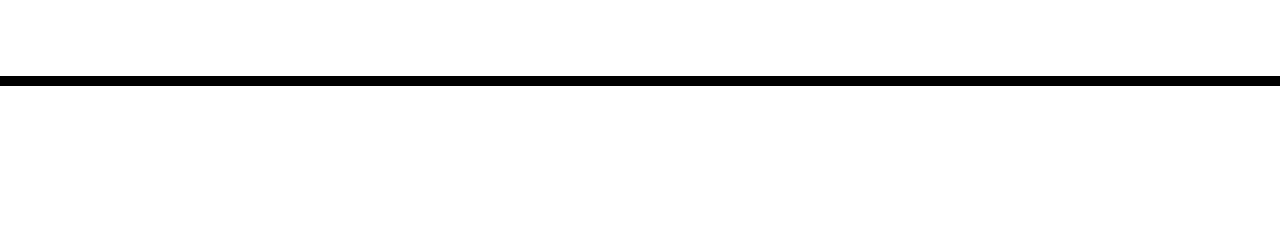
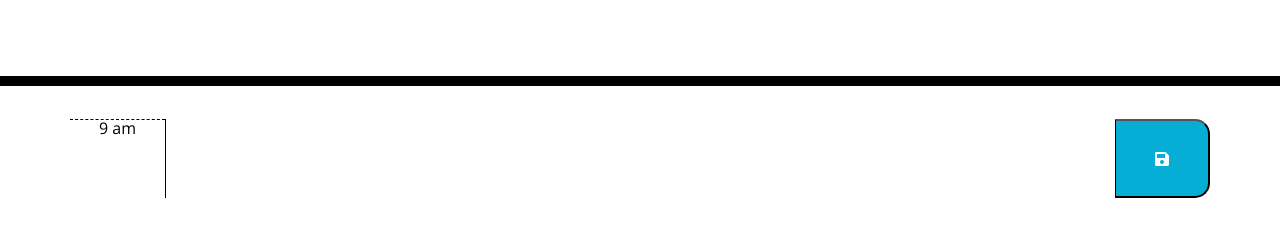
Before and after one commit to Mer2022/Work-Day-Scheduler, a plain HTML site: page index.html in a window 1280 px wide. Shown: the part 182-418 px from the top of the page. Drawn offline with nearby package versions, Linux system fonts and the light colour scheme.

Commit message:
modified html file and added JS file

```diff
--- a/index.html
+++ b/index.html
@@ -30,9 +30,15 @@
     </header>
     <div class="container">
       <!-- Timeblocks go here -->
+    <div class="row time-block">
+      <p class="hour col-md-1">9 am</p>
+      <textarea class="description col-md-10"></textarea>
+      <button class="saveBtn col-md-1"><i class="fas fa-save"></i></button>
+    </div>
     </div>
 
     <script src="https://cdnjs.cloudflare.com/ajax/libs/jquery/3.2.1/jquery.min.js"></script>
     <script src="https://cdnjs.cloudflare.com/ajax/libs/moment.js/2.24.0/moment.min.js"></script>
+    <script src="script.js"></script>
   </body>
 </html>
```
Also changed, not shown: script.js (added).
